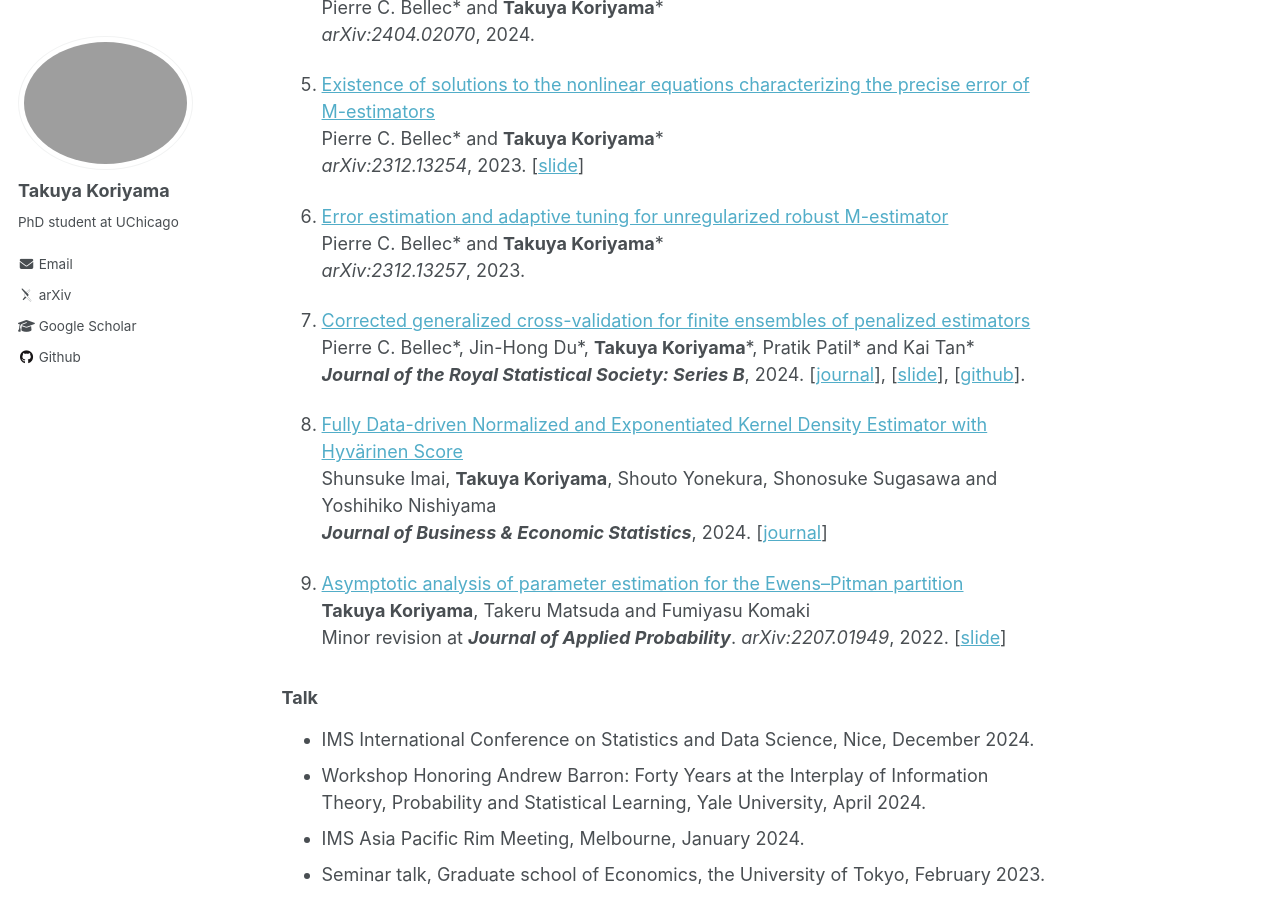
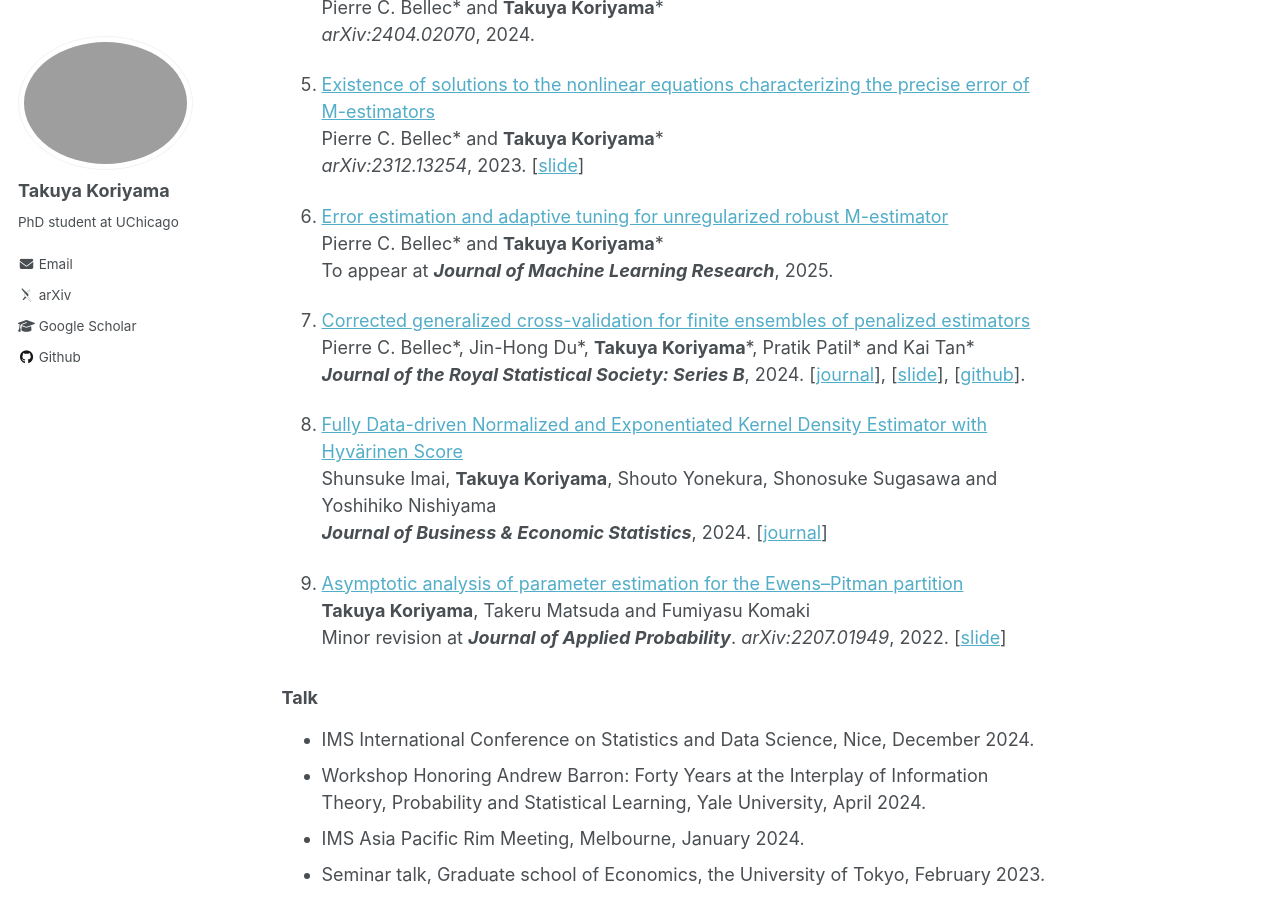
Before and after one commit to TakuyaKoriyama/takuyakoriyama.github.io, a Jekyll site: the page built from _pages/about.md, in a window 1280 px wide and 900 px high, scrolled down 1124 px. Built offline with Jekyll 4.4.1, drawn with Linux system fonts in a browser that asks for light colours; some web fonts are replaced.

Commit message:
Update about.md

```diff
--- a/_pages/about.md
+++ b/_pages/about.md
@@ -42,7 +42,7 @@ Pierre C. Bellec\* and __Takuya Koriyama__\*\\
 
 4. [Error estimation and adaptive tuning for unregularized robust M-estimator](https://arxiv.org/abs/2312.13257)\\
 Pierre C. Bellec\* and __Takuya Koriyama__\*\\
-*arXiv:2312.13257*, 2023.
+To appear at __*Journal of Machine Learning Research*__, 2025.
 
 3. [Corrected generalized cross-validation for finite ensembles of penalized estimators](https://arxiv.org/abs/2310.01374)\\
 Pierre C. Bellec\*, Jin-Hong Du\*, __Takuya Koriyama__\*, Pratik Patil\* and Kai Tan\* \\
```
